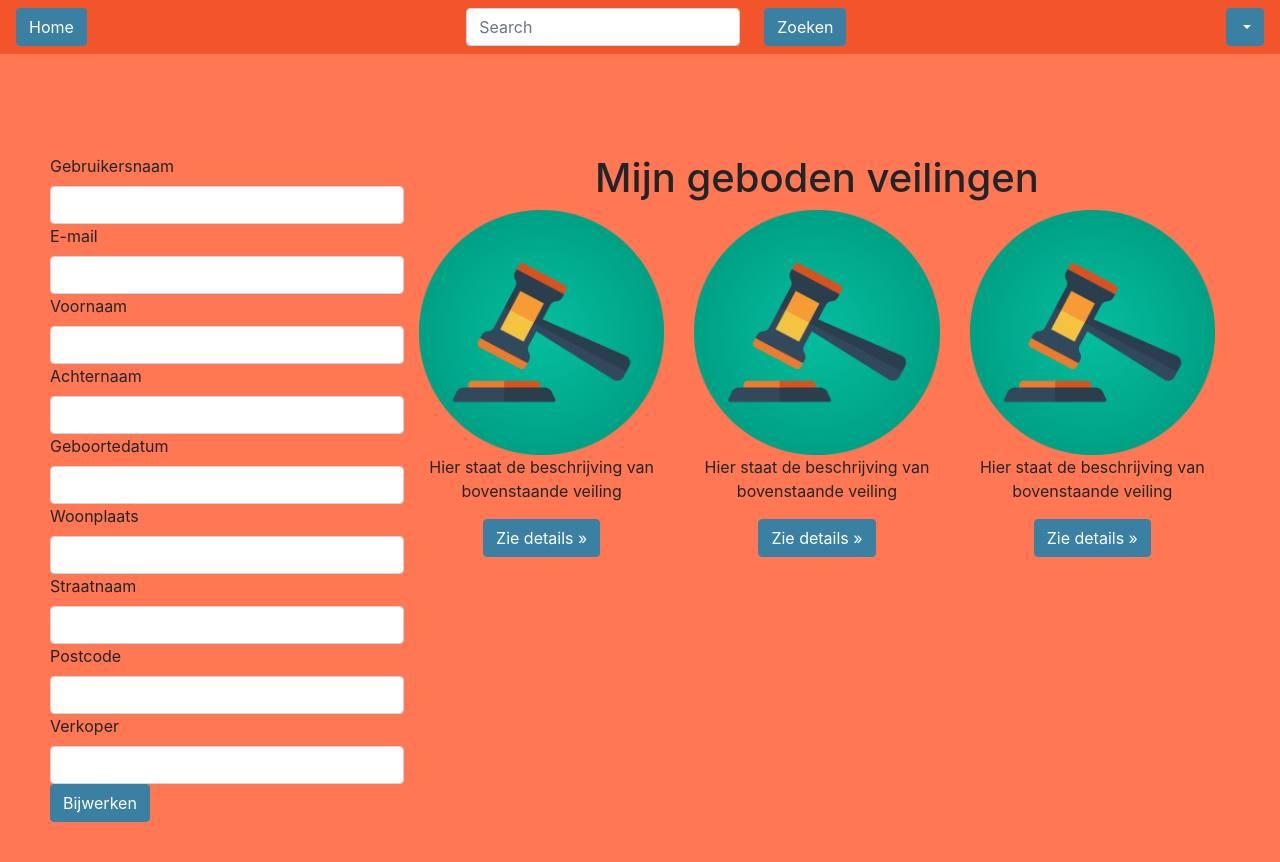
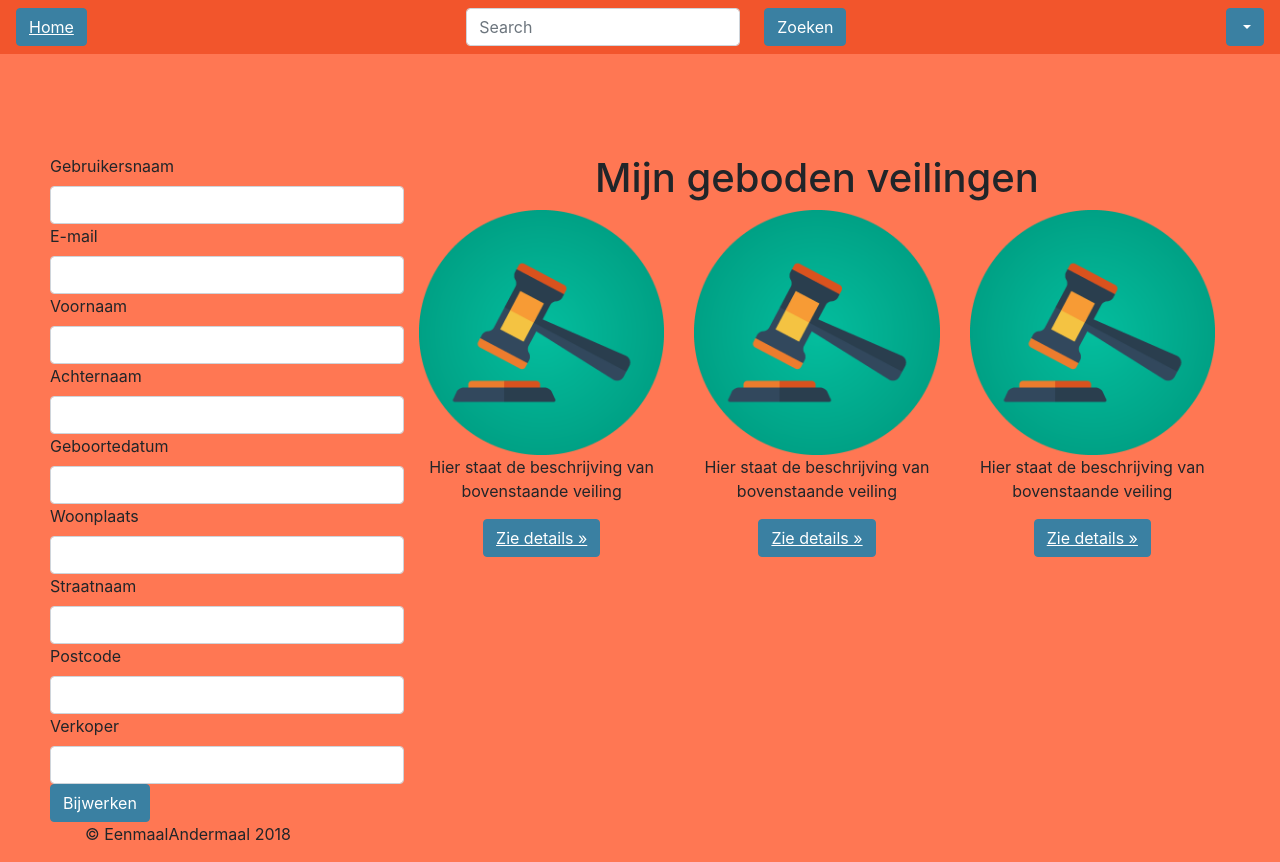
Before and after one commit to noahdingen/I-project, a PHP site: page /profielpagina.php?bewerken=true in a window 1280 px wide. Before the commit the page ends 822 px from the top, so only its background shows below. Run offline with PHP 8.4, Linux system fonts and the light colour scheme; the visitor is signed in with stand-in values (Sample User, id 1); data that the repository does not hold is empty; some libraries are stand-ins or nearby versions.

Commit message:
het beste van profielpagina gemaakt, miss bij een gaatje in de planning dit verberteren

```diff
--- a/assets/css/profielpagina.css
+++ b/assets/css/profielpagina.css
@@ -32,3 +32,13 @@ img{
 body{
     background-color: #FF7753!important;
 }
+
+a{
+    color: black;
+    text-decoration: underline;
+}
+
+a:hover{
+    color: black;
+    text-decoration: none;
+}
--- a/profielpagina.php
+++ b/profielpagina.php
@@ -152,6 +152,15 @@ if($verkoper == 'ja  '){
         </div>
     </div>
 </div>
+</main>
+
+<footer class="container">
+    <p>&copy; EenmaalAndermaal 2018</p>
+</footer>
+
+<!-- Bootstrap core JavaScript
+<!-- Placed at the end of the document so the pages load faster -->
+<script src="https://code.jquery.com/jquery-3.3.1.slim.min.js" integrity="sha384-q8i/X+965DzO0rT7abK41JStQIAqVgRVzpbzo5smXKp4YfRvH+8abtTE1Pi6jizo" crossorigin="anonymous"></script>
 <script>window.jQuery || document.write('<script src="assets/js/jquery-slim.min.js"><\/script>')</script>
 <script src="assets/js/popper.min.js"></script>
 <script src="assets/js/bootstrap.min.js"></script>
```
